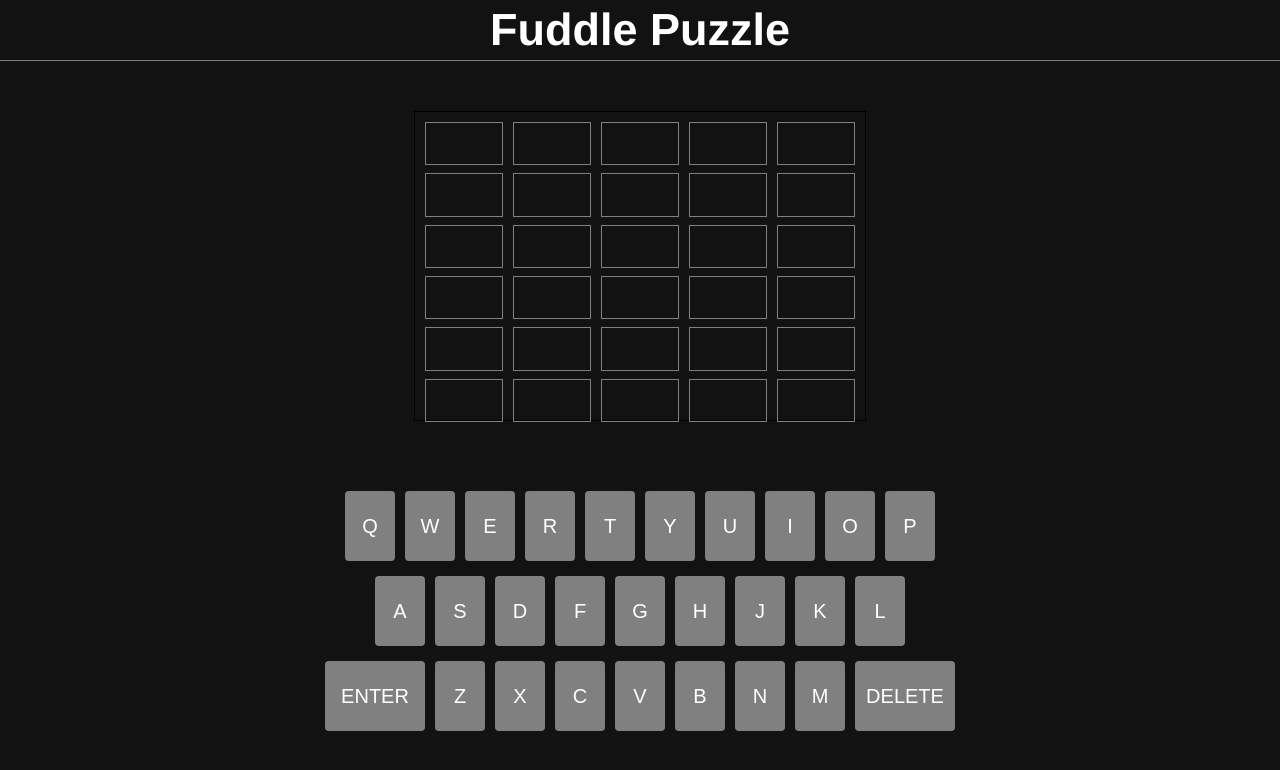
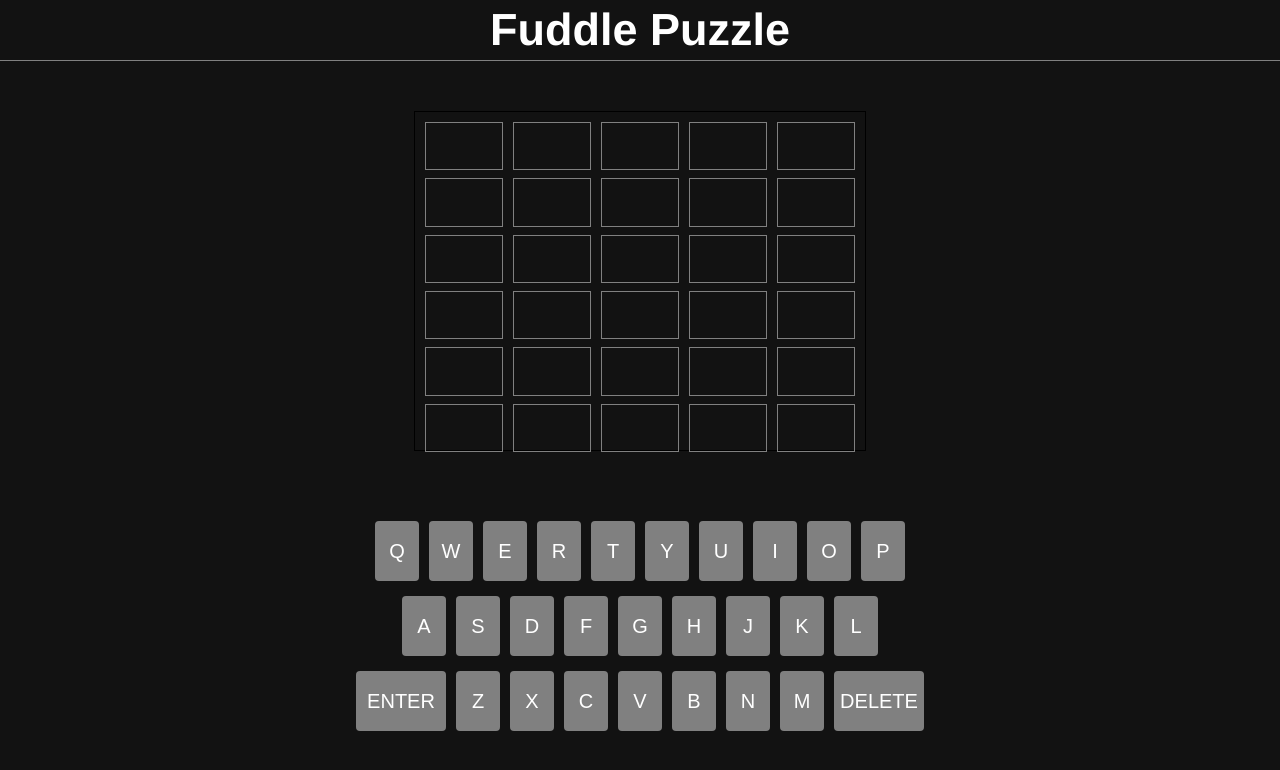
Before and after one commit to kend0g187/fuddle-puzzle, a React (Vite) app: page / in a window 1280 px wide. Shown: the top 770 px of the page. Built offline with nearby package versions, Linux system fonts and the light colour scheme.

Commit message:
smaller keyboard

```diff
--- a/src/App.css
+++ b/src/App.css
@@ -86,8 +86,8 @@ nav h1 {
 }
 
 .keyboard {
-  width: 700px;
-  height: 300px;
+  width: 600px;/* 700px; */
+  height: 250px;/* 300px; */
   margin-top: 60px;
 }
 
@@ -117,8 +117,8 @@ nav h1 {
 }
 
 .key {
-  width: 50px;
-  height: 70px;
+  width: 44px;/* 50px; */
+  height: 60px;/* 70px */;
   margin: 5px;
   border-radius: 4px;
   display: grid;
@@ -131,7 +131,7 @@ nav h1 {
 }
 
 #big {
-  width: 100px;
+  width: 90px;/* 100px; */
 }
 
 #disabled {
```
